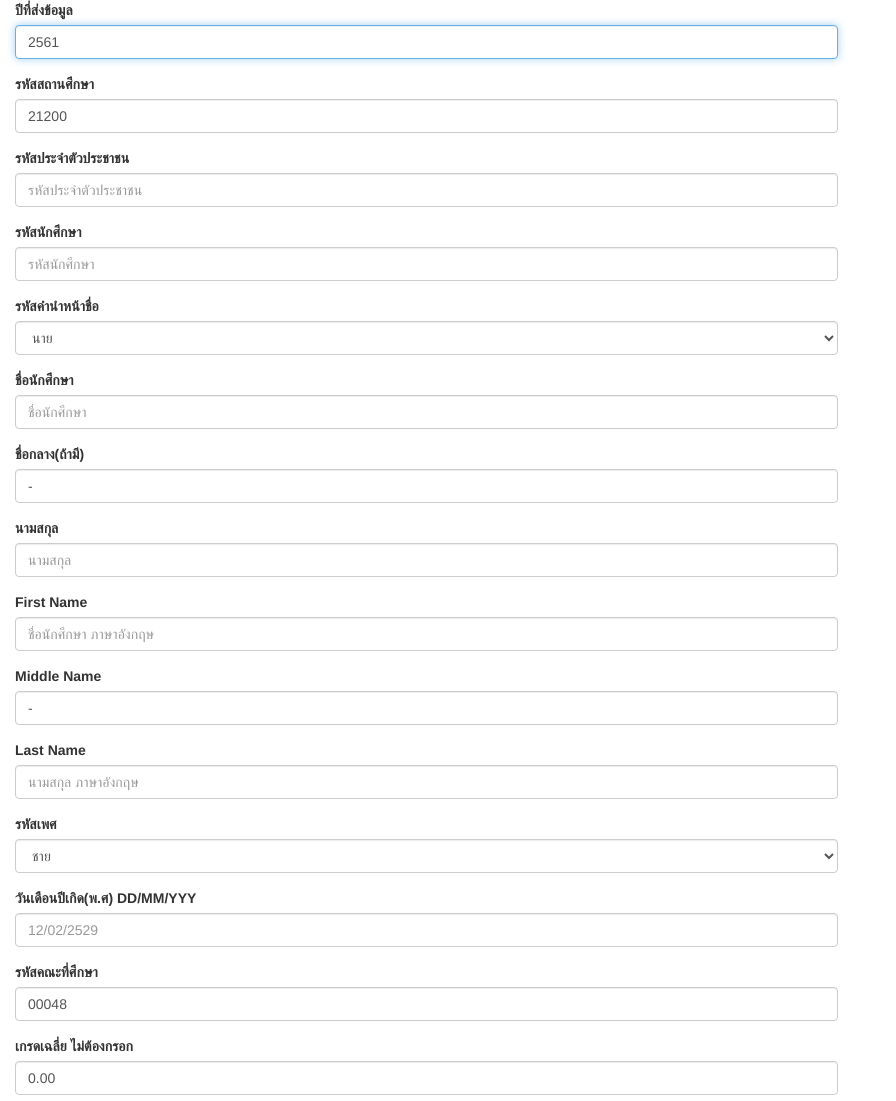
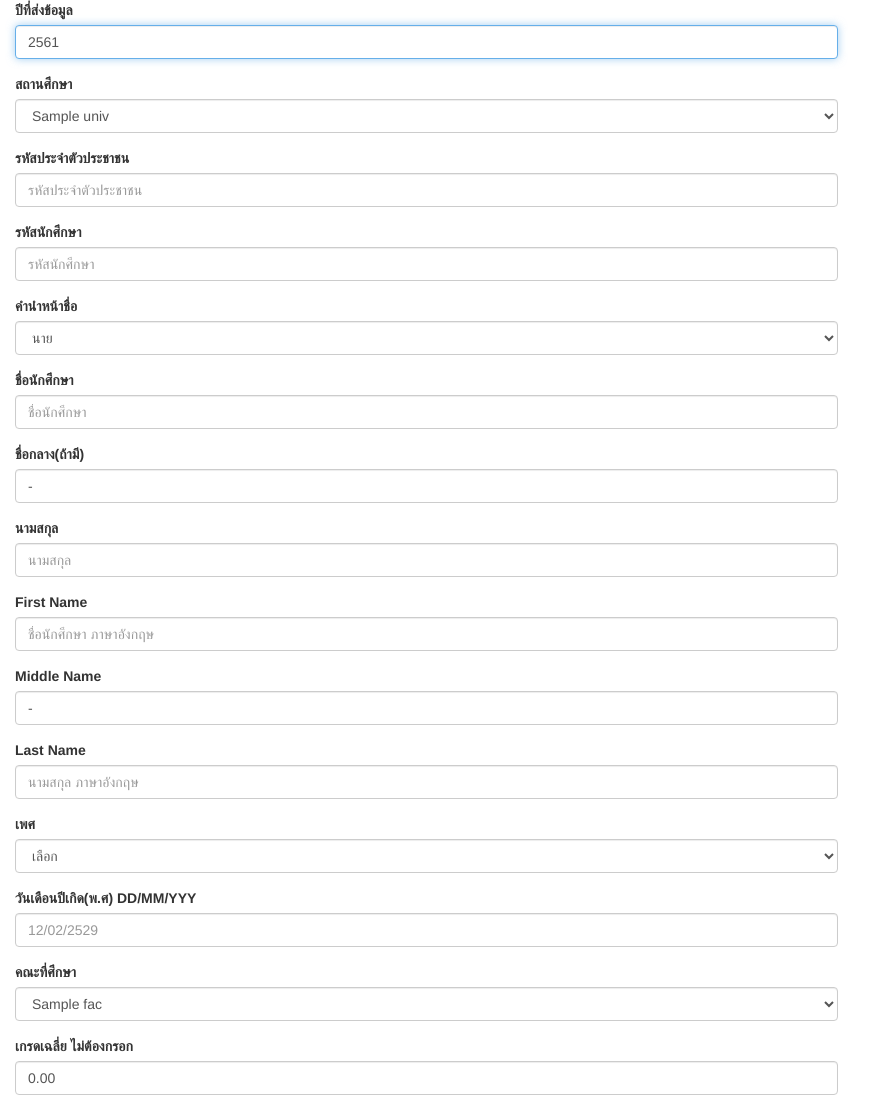
Before and after one commit to poohbuntu/uoc, a CodeIgniter app: the page made by application/views/graduate/add_grd.php in a window 1280 px wide. Shown: the top 1101 px of the page, without its empty margins (0-896 px from the left). Run offline with CodeIgniter, Linux system fonts and the light colour scheme; tables that the repository leaves empty or names only in its code hold one stand-in row (values such as "Sample post"); the template is opened without the code that fills it: most values are stand-ins (such as "Sample title", 1, 10 or a date in 2020); some libraries are stand-ins or nearby versions.

Commit message:
update form
update form

```diff
--- a/application/views/graduate/add_grd.php
+++ b/application/views/graduate/add_grd.php
@@ -16,9 +16,17 @@
 							<input class="form-control" type="text" name="year" value="2561" maxlength="4" placeholder="ปีที่ส่งข้อมูล" required autofocus>
 						</div>
 
-						<div class="form-group">
+						<!--<div class="form-group">
 							<label for="univ_id">รหัสสถานศึกษา</label>
 							<input class="form-control" type="text" name="univ_id" value="21200" maxlength="5" placeholder="จุฬาลงกรณ์มหาวิทยาลัย"  required>
+						</div>-->
+						<div class="form-group">
+							<label for="gender_id">สถานศึกษา</label>
+							<select class="form-control" name="univ_id" required>
+								<?php foreach($univs->result() as $univ){ ?>
+        					<option value="<?php echo $univ->UNIV_ID; ?>"><?php echo $univ->UNIV_NAME_TH; ?></option>
+    						<?php } ?>
+							</select>
 						</div>
 
 						<div class="form-group">
@@ -32,7 +40,7 @@
 						</div>
 
 						<div class="form-group">
-							<label for="prefix_name_id">รหัสคำนำหน้าชื่อ</label>
+							<label for="prefix_name_id">คำนำหน้าชื่อ</label>
 							<select class="form-control" name="prefix_name_id" required>
 							  <option value="003">นาย</option>
 							  <option value="004">นางสาว</option>
@@ -71,10 +79,12 @@
 						</div>
 
 						<div class="form-group">
-							<label for="gender_id">รหัสเพศ</label>
+							<label for="gender_id">เพศ</label>
 							<select class="form-control" name="gender_id" required>
-							  <option value="1">ชาย</option>
-							  <option value="2">หญิง</option>
+								<option value="">เลือก</option>
+								<?php foreach($genders->result() as $gender){ ?>
+        					<option value="<?php echo $gender->GENDER_ID; ?>"><?php echo $gender->GENDER_NAME; ?></option>
+    						<?php } ?>
 							</select>
 						</div>
 
@@ -83,9 +93,17 @@
 							<input class="form-control" type="text" name="birthday" value="" maxlength="10" placeholder="12/02/2529" required autocomplete="off">
 						</div>
 
-						<div class="form-group">
+						<!--<div class="form-group">
 							<label for="fac_id">รหัสคณะที่ศึกษา</label>
 							<input class="form-control" type="text" name="fac_id" value="00048" maxlength="5" placeholder="คณะพยาบาลศาสตร์"  required>
+						</div>-->
+						<div class="form-group">
+							<label for="gender_id">คณะที่ศึกษา</label>
+							<select class="form-control" name="fac_id" required>
+								<?php foreach($facs->result() as $fac){ ?>
+        					<option value="<?php echo $fac->FAC_ID; ?>"><?php echo $fac->FAC_NAME; ?></option>
+    						<?php } ?>
+							</select>
 						</div>
 
 						<div class="form-group">
@@ -164,7 +182,7 @@
 						</div>
 
 						<div class="form-group">
-							<label for="race_id">รหัสเชื้อชาติ</label>
+							<label for="race_id">เชื้อชาติ</label>
 							<select class="form-control" name="race_id" required>
 							  <option value="099">ไทย</option>
 							  <option value="994">อื่นๆ</option>
@@ -172,7 +190,7 @@
 						</div>
 
 						<div class="form-group">
-							<label for="religion_id">รหัสศาสนา</label>
+							<label for="religion_id">ศาสนา</label>
 							<select class="form-control" name="religion_id" required>
 							  <option value="00">ไม่นับถือศาสนาใด</option>
 							  <option value="01">ศาสนาพุทธ</option>
@@ -197,18 +215,18 @@
 							<input class="form-control" type="text" name="dategraduation" value="24/04/2561" maxlength="10" placeholder="08/06/2560" required>
 						</div>
 
-						<div class="form-group">
+						<!--<div class="form-group">
 							<label for="curr_id">รหัสหลักสูตรที่สำเร็จการศึกษา</label>
 							<input class="form-control" type="text" name="curr_id" value="25322121100124" maxlength="14" placeholder="หลักสูตรพยาบาลศาสตรบัณฑิต วิทยาลัยพยาบาลตำรวจ สถาบันสมทบจุฬาลงกรณ์มหาวิทยาลัย"  required>
-						</div>
+						</div>-->
+
+						<!--<div class="form-group">
+							<label for="degree_num">ลำดับของปริญญาในหลักสูตร</label>
+							<input class="form-control" type="text" name="degree_num" value="1" maxlength="1" placeholder="พยาบาลศาสตรบัณฑิต"  required>
+						</div>-->
 
 						<div class="form-group">
-							<label for="degree_num">ลำดับของปริญญาในหลักสูตร</label>
-							<input class="form-control" type="text" name="degree_num" value="1" maxlength="1" placeholder="พยาบาลศาสตรบัณฑิต"  required>
-						</div>
-
-						<div class="form-group">
-							<label for="nation_id">รหัสสัญชาติ</label>
+							<label for="nation_id">สัญชาติ</label>
 							<select class="form-control" name="nation_id" required>
 							  <option value="TH">THAILAND</option>
 							  <option value="XX">ไม่มีสัญชาติ</option>
```
Also changed, not shown: application/controllers/Graduate.php (+6 -2 lines), application/models/Graduates.php (+30 -2 lines).
